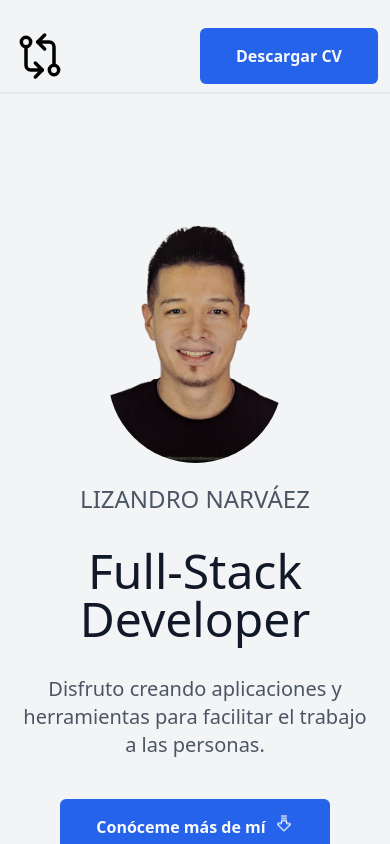
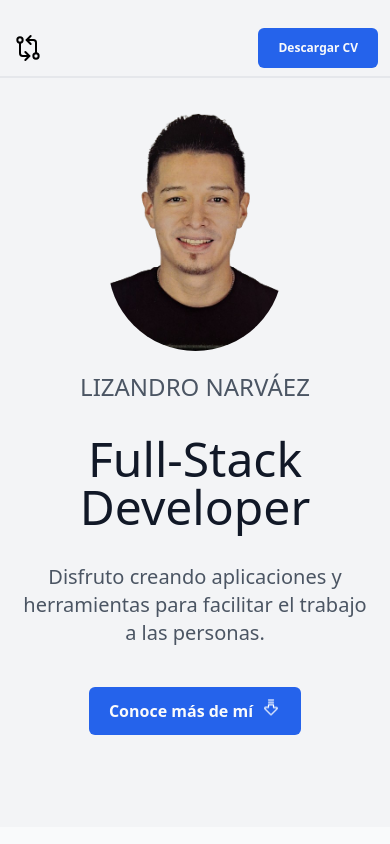
Before and after one commit to lizandronarvaez/portfolio_septembre_2024, a React (Vite) app: page / in a window 390 px wide. Shown: the top 844 px of the page. Built offline with nearby package versions, Linux system fonts and the light colour scheme.

Commit message:
Solucionando problemas para adapatacion a moviles

```diff
--- a/src/components/About.jsx
+++ b/src/components/About.jsx
@@ -8,11 +8,11 @@ export const About = () => {
     }
     return (
         <div className='text-center py-5 md:py-14'>
-            <nav className="flex justify-between mb-24 border-b-2 py-2 px-3">
-                <img className="w-14" src={LogoNav} alt={LogoNav} />
+            <nav className="flex justify-between md:mb-24 border-b-2 py-2 px-3">
+                <img className="w-8 md:w-14" src={LogoNav} alt={LogoNav} />
                 <button
                     onClick={() => window.open("https://drive.google.com/file/d/1kvTjpvr7MVAGQ01q2vEgbfCy8l7pZe7h/view")}
-                    className="px-9 py-4 rounded-md bg-blue-600 text-gray-50 font-semibold hover:bg-blue-900 transition ease-linear duration-500">
+                    className="py-3 px-5 text-xs md:text-xl  md:px-9 md:py-4 rounded-md bg-blue-600 text-gray-50 font-semibold hover:bg-blue-900 transition ease-linear duration-500">
                     Descargar CV</button>
             </nav>
             <div className="px-5 mb-14">
@@ -29,8 +29,8 @@ export const About = () => {
                 <div className="flex flex-col items-center">
                     <button
                         onClick={scrollToTech}
-                        className="flex items-center px-9 py-4 mb-4 rounded-md bg-blue-600 text-gray-50 font-semibold hover:bg-blue-900 transition ease-linear duration-500">
-                        Conóceme más de mí
+                        className="flex items-center px-5 py-3 md:px-9 md:py-4 mb-4 rounded-md bg-blue-600 text-gray-50 font-semibold hover:bg-blue-900 transition ease-linear duration-500">
+                        Conoce más de mí
                         <img className="ml-2 w-5 h-5 animate-bounce" src={Arrow} alt={Arrow} />
                     </button>
                 </div>
--- a/src/components/Education.jsx
+++ b/src/components/Education.jsx
@@ -13,7 +13,7 @@ export const Education = () => {
                         <div key={index} className="bg-gray-50 px-6 py-10 rounded-md flex flex-col justify-between">
                             <h4 className="font-semibold text-gray-700 text-lg mb-4">{item.title}</h4>
                             <p className="font-semibold text-gray-500 text-sm mb-4">{item.date}</p>
-                            <img className="mb-5" src={item.img} alt={item.img} />
+                            <img className="mb-5" src={item.img? item.img : null} alt="" />
                             <div className="relative">
                                 <a className="font-semibold text-white py-3 px-5 rounded-lg bg-orange-400 hover:bg-orange-600" href={item.url}>Ver Certificado</a>
                             </div>
```
